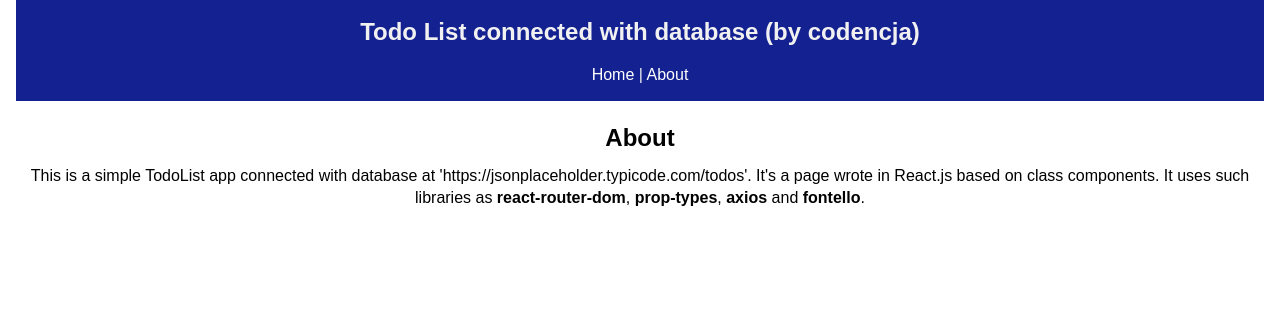
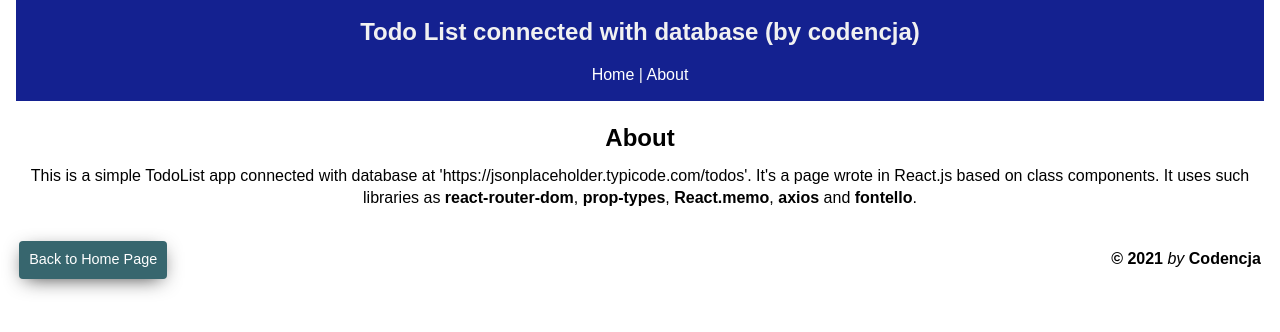
Before and after one commit to kodencja/react-todo, a React (Create React App) app: page /react-todo/about in a window 1280 px wide. Shown: the top 332 px of the page. Built offline with nearby package versions, Linux system fonts and the light colour scheme; no server answers.

Commit message:
Add footer comp.

```diff
--- a/src/App.css
+++ b/src/App.css
@@ -18,7 +18,7 @@ a {
   padding: 0 1rem;
 }
 
-.btn {
+.btn-submit {
   display: inline-block;
   border: none;
   background: #228b22;
@@ -26,14 +26,17 @@ a {
   padding: 7px 20px;
   cursor: pointer;
   margin-bottom: 10px;
+  margin-right: 10px;
 }
 
-.btn:hover {
+.btn-submit:hover {
   background: #29a729;
 }
 
 .addtodo {
   flex: 10;
+  /* width: fit-content; */
+  width: 100%;
   padding: 5px;
   border: 2px solid #ddd;
   background-color: #efefef;
@@ -45,11 +48,10 @@ a {
   margin-bottom: 10px;
 }
 
-.addtodo:focus
-{
-	-webkit-box-shadow: 0px 0px 10px 2px rgba(204,204,204,0.9);
-	-moz-box-shadow: 0px 0px 10px 2px rgba(204,204,204,0.9);
-	box-shadow: 0px 0px 10px 2px rgba(204,204,204,0.9);
+.addtodo:focus {
+  -webkit-box-shadow: 0px 0px 10px 2px rgba(204, 204, 204, 0.9);
+  -moz-box-shadow: 0px 0px 10px 2px rgba(204, 204, 204, 0.9);
+  box-shadow: 0px 0px 10px 2px rgba(204, 204, 204, 0.9);
   border: 2px solid #a5cda5;
   background-color: #e9f3e9;
   color: #306930;
@@ -58,16 +60,14 @@ a {
 .addtodo::-webkit-input-placeholder,
 .addtodo:-moz-placeholder,
 .addtodo::-moz-placeholder,
-.addtodo:-ms-input-placeholder
-{
+.addtodo:-ms-input-placeholder {
   color: #999;
 }
 
 .addtodo:focus::-webkit-input-placeholder,
 .addtodo:focus:-moz-placeholder,
 .addtodo:focus::-moz-placeholder,
-.addtodo:focus:-ms-input-placeholder
-{
+.addtodo:focus:-ms-input-placeholder {
   color: #306930;
 }
 
@@ -76,7 +76,7 @@ a {
   width: 1.5rem;
   padding: 0px 5px;
   text-align: center;
-    background-color: #CD0B0B;
+  background-color: #cd0b0b;
   color: white;
   cursor: pointer;
   border-radius: 5px;
@@ -85,27 +85,31 @@ a {
 }
 
 .icon-cancel {
-    font-size: .8em;
+  font-size: 0.8em;
   margin: 0 0;
 }
 .icon-cancel::before {
   margin: 0 0 !important;
 }
 
-  input[type=checkbox].boxcheck {
+input[type="checkbox"].boxcheck {
   cursor: pointer;
   font-size: 0.8em;
   min-height: 1.8em;
-      min-width:1.8em;
+  min-width: 1.8em;
   margin-right: 10px;
-      box-shadow: 0 1px 2px rgba(2px,2px,0,0.05), inset 0px -15px 10px -12px rgba(2px,2px,0,0.05);
+  box-shadow: 0 1px 2px rgba(2px, 2px, 0, 0.05),
+    inset 0px -15px 10px -12px rgba(2px, 2px, 0, 0.05);
 }
 
 .boxcheck:active {
-      box-shadow: 0 1px 2px rgba(0,0,0,0.05), inset 0px 1px 3px rgba(0,0,0,0.1);
+  box-shadow: 0 1px 2px rgba(0, 0, 0, 0.05),
+    inset 0px 1px 3px rgba(0, 0, 0, 0.1);
 }
 
 .boxcheck:checked {
   border: 1px solid #adb8c0;
-      box-shadow: 0 1px 2px rgba(0,0,0,0.05), inset 0px -15px 10px -12px rgba(0,0,0,0.05), inset 15px 10px -12px rgba(255,255,255,0.1);
+  box-shadow: 0 1px 2px rgba(0, 0, 0, 0.05),
+    inset 0px -15px 10px -12px rgba(0, 0, 0, 0.05),
+    inset 15px 10px -12px rgba(255, 255, 255, 0.1);
 }
--- a/src/App.js
+++ b/src/App.js
@@ -1,90 +1,101 @@
-import React from 'react';
-import { BrowserRouter as Router, Route } from 'react-router-dom';
-import Header from './components/layout/Header';
-import './App.css';
-import './fontello/css/fontello.css';
-import Todos from './components/Todos';
-import AddTodo from './components/AddTodo';
-import About from './components/pages/About';
+import React from "react";
+import { BrowserRouter as Router, Route } from "react-router-dom";
+import Header from "./components/layout/Header";
+import "./App.css";
+import "./fontello/css/fontello.css";
+import Todos from "./components/Todos";
+import AddTodo from "./components/AddTodo";
+import About from "./components/pages/About";
 // import {v4 as uuidv4} from 'uuid';
-import axios from 'axios';
+import axios from "axios";
+import Footer from "./components/Footer";
 
 class App extends React.Component {
   state = {
-    todos: [ ]
-  }
+    todos: [],
+  };
 
-
-  componentDidMount(){
-    axios.get('https://jsonplaceholder.typicode.com/todos?_limit=10')
-    .then(res => this.setState({ todos: res.data}));
+  componentDidMount() {
+    axios
+      .get("https://jsonplaceholder.typicode.com/todos?_limit=10")
+      .then((res) => this.setState({ todos: res.data }));
   }
 
   // funkcja mająca za zadanie zmianę wartość właściwości 'completed' po naciśnięciu w checkbox
   // markComplete(id){
   markComplete = (id) => {
     // console.log(id);
-    this.setState({ todos: this.state.todos.map(todo => {
-      if(todo.id === id){
+    this.setState({
+      todos: this.state.todos.map((todo) => {
+        if (todo.id === id) {
           // here we toggle the value of 'completed' property; if it's 'true' it's gonna be changed to 'false' and if it's 'false' it's gonna be changed to 'true'
           todo.completed = !todo.completed;
         }
         return todo;
-    })
-  })
-  }
+      }),
+    });
+  };
 
   deleteTodo = (id) => {
-axios.delete(`https://jsonplaceholder.typicode.com/todos/${id}`)
-.then(res => {  this.setState({ todos: [...this.state.todos.filter( todo => todo.id !== id ) ]   }); });
-
-  }
+    axios
+      .delete(`https://jsonplaceholder.typicode.com/todos/${id}`)
+      .then((res) => {
+        this.setState({
+          todos: [...this.state.todos.filter((todo) => todo.id !== id)],
+        });
+      });
+  };
 
   addTodo = (title) => {
     let lastid;
 
-    lastid = this.state.todos[this.state.todos.length-1].id+1
+    lastid = this.state.todos[this.state.todos.length - 1].id + 1;
     // console.log(lastid);
 
-    axios.post('https://jsonplaceholder.typicode.com/todos', {
+    axios
+      .post("https://jsonplaceholder.typicode.com/todos", {
         // id: lastid,
         // id: uuidv4(),
         title,
-      completed: false
-    }).then( (res) => {
-      console.log(res.data);
+        completed: false,
+      })
+      .then((res) => {
+        // console.log(res.data);
         res.data.id = lastid;
-      console.log(res.data.id);
-      this.setState({ todos: [...this.state.todos, res.data]
-      })
+        // console.log(res.data.id);
+        this.setState({ todos: [...this.state.todos, res.data] });
       });
+  };
 
-  }
-
-  render(){
+  render() {
     return (
       <Router>
         <div className="App">
-
           <div className="container">
             <Header />
 
-        <Route exact path="/react-todo/" render={ props => (
+            <Route
+              exact
+              path="/react-todo/"
+              render={(props) => (
                 <React.Fragment>
-            <AddTodo addTodos={this.addTodo}  />
-            <Todos todosl = {this.state.todos} markComp={this.markComplete} delTodos={this.deleteTodo} />
+                  <AddTodo addTodos={this.addTodo} />
+                  <Todos
+                    todosl={this.state.todos}
+                    markComp={this.markComplete}
+                    delTodos={this.deleteTodo}
+                  />
                 </React.Fragment>
-        )} />
+              )}
+            />
 
-        <Route path="/react-todo/about" component={ About} />
-
+            <Route path="/react-todo/about" component={About} />
           </div>
-
+          <Footer />
         </div>
       </Router>
     );
   }
-
 }
 
 export default App;
--- a/src/components/AddTodo.js
+++ b/src/components/AddTodo.js
@@ -34,7 +34,7 @@ class AddTodo extends Component {
         <input
           type="submit"
           value="Submit"
-          className="btn"
+          className="btn-submit"
           style={{ flex: "0.7" }}
         />
       </form>
--- /dev/null
+++ b/src/components/Footer.js
@@ -0,0 +1,20 @@
+import React from "react";
+import("./css/footer.css");
+
+function Footer() {
+  console.log("Footer Fn");
+  return (
+    <footer className="down-buttons">
+      <button type="link" className="btn-down home-page-link shadow-mid-dark">
+        <a href="https://codencja.herokuapp.com/">Back to Home Page</a>
+      </button>
+      <div className="copy-right">
+        {" "}
+        <b>&copy; 2021 </b>
+        <i>by</i> <strong>Codencja</strong>
+      </div>
+    </footer>
+  );
+}
+
+export default React.memo(Footer);
--- /dev/null
+++ b/src/components/css/footer.css
@@ -0,0 +1,123 @@
+.btn {
+  font: 400 13.3333px Arial;
+  align-items: flex-start;
+  text-indent: 0px;
+  text-shadow: none;
+  letter-spacing: normal;
+  word-spacing: normal;
+  writing-mode: horizontal-tb !important;
+  -webkit-writing-mode: horizontal-tb !important;
+  text-rendering: auto;
+  margin: 0;
+  font-family: inherit;
+  overflow: visible;
+  text-transform: none;
+
+  display: inline-block;
+  font-weight: 400;
+  color: #212529;
+  text-align: center;
+  vertical-align: middle;
+  -webkit-user-select: none;
+  user-select: none;
+  background-color: transparent;
+  border: 1px solid transparent;
+  padding: 0.375rem 0.75rem;
+  font-size: 1rem;
+  line-height: 1.5;
+  border-radius: 0.25rem;
+  transition: color 0.15s ease-in-out, background-color 0.15s ease-in-out,
+    border-color 0.15s ease-in-out, box-shadow 0.15s ease-in-out;
+}
+
+.btn:hover {
+  color: #212529;
+  text-decoration: none;
+}
+
+.btn:focus,
+.btn.focus {
+  outline: 0;
+  box-shadow: 0 0 0 0.2rem rgba(0, 123, 255, 0.25);
+}
+
+.btn.disabled,
+.btn:disabled {
+  opacity: 0.65;
+}
+
+.btn-sm,
+.btn-group-sm > .btn {
+  padding: 0.25rem 0.5rem;
+  font-size: 0.875rem;
+  line-height: 1.5;
+  border-radius: 0.2rem;
+}
+
+.buttons {
+  align-items: flex-start;
+  max-width: fit-content !important;
+  margin-top: 1.2rem;
+}
+
+.btn-down {
+  position: relative;
+  /* background-color: rgb(53, 90, 90); */
+  background-color: rgb(55, 102, 110);
+  color: white;
+  /* margin: 10px 15px; */
+  padding: 10px 10px;
+  font-size: 0.9rem;
+  line-height: 1.2;
+  border: none;
+  border-radius: 0.25rem;
+  align-items: center;
+}
+
+.btn-down:hover {
+  background-color: rgb(48, 91, 98);
+  color: rgb(235, 235, 235);
+}
+
+.copy-right {
+  margin-left: 2rem;
+  text-align: right;
+}
+
+.down-buttons {
+  align-items: baseline;
+  justify-content: space-between;
+  display: flex;
+  margin: 2rem 1.2rem;
+  /* position: absolute;
+  left: 50%;
+  top: 90%;
+  margin-right: -50%;
+  transform: translate(-50%, -50%); */
+  /* width: 90%; */
+}
+
+a {
+  text-decoration: none;
+  color: white;
+}
+
+a:hover {
+  text-decoration: none;
+}
+
+.home-page-link {
+  margin-right: 2rem;
+}
+
+.home-page-link:hover > a {
+  color: rgb(235, 235, 235);
+}
+
+.shadow-mid-dark {
+  -webkit-box-shadow: 0px 5px 20px -6px rgba(51, 51, 51, 1);
+  -moz-box-shadow: 0px 5px 20px -6px rgba(51, 51, 51, 1);
+  -o-box-shadow: 0px 5px 20px -6px rgba(51, 51, 51, 1);
+  -ms-box-shadow: 0px 5px 20px -6px rgba(51, 51, 51, 1);
+  box-shadow: 0px 5px 20px -6px rgba(51, 51, 51, 1);
+}
--- a/src/components/pages/About.js
+++ b/src/components/pages/About.js
@@ -8,8 +8,8 @@ function About() {
         This is a simple TodoList app connected with database at
         'https://jsonplaceholder.typicode.com/todos'. It's a page wrote in
         React.js based on class components. It uses such libraries as{" "}
-        <b>react-router-dom</b>, <b>prop-types</b>, <b>axios</b> and{" "}
-        <b>fontello</b>.
+        <b>react-router-dom</b>, <b>prop-types</b>, <b>React.memo</b>,{" "}
+        <b>axios</b> and <b>fontello</b>.
       </p>
     </div>
   );
```
Also changed, not shown: 7 other files (tests, documents, lock files or other folders). Lines whose indentation alone changed are shown as unchanged.
